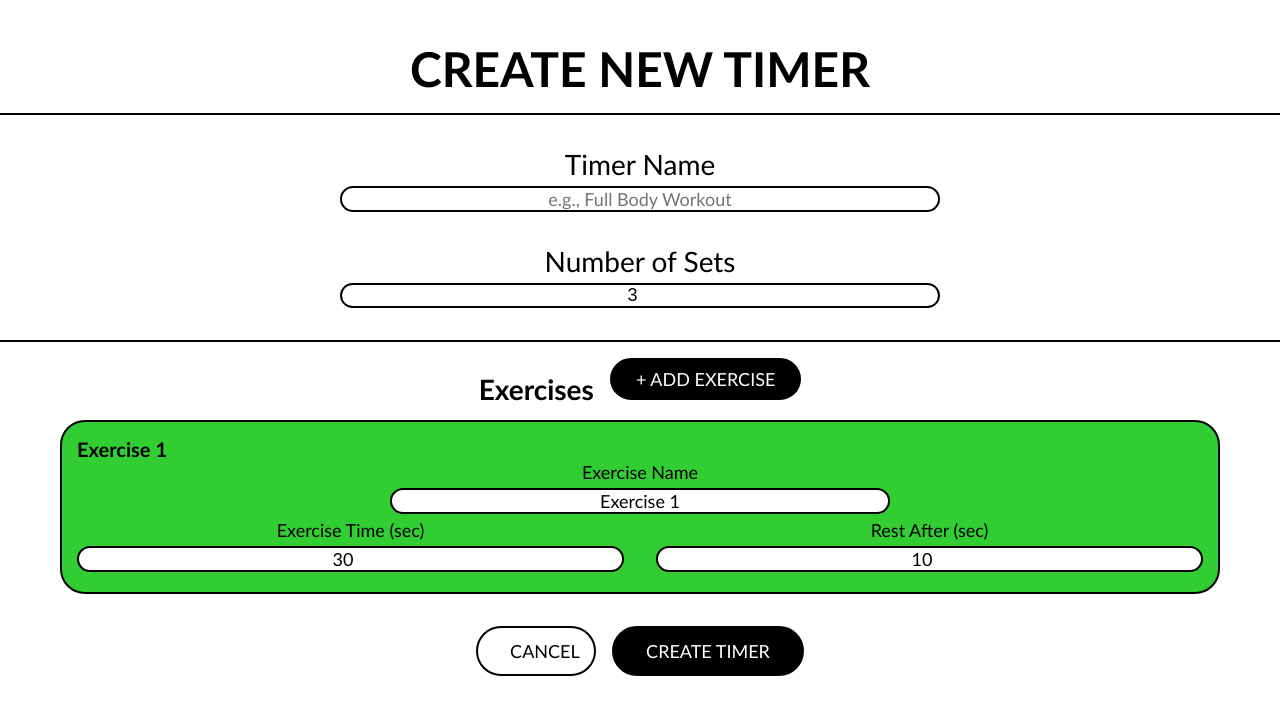
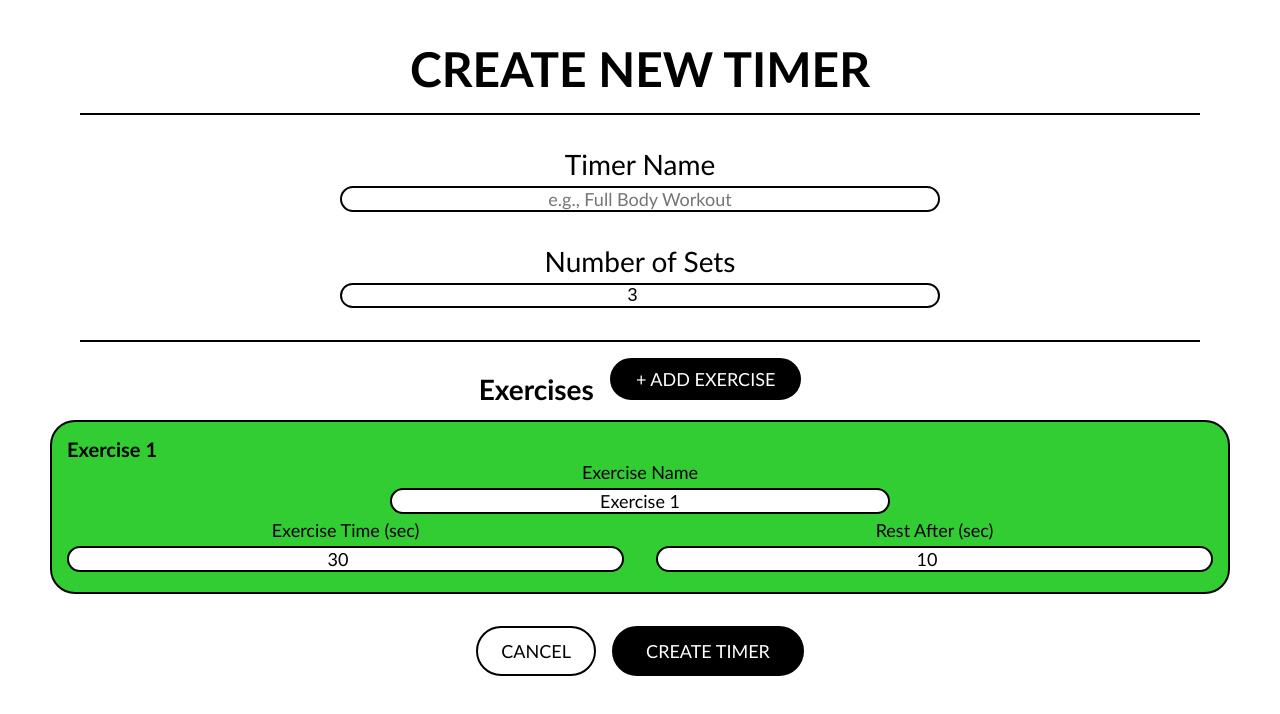
Before and after one commit to aholzman1/Timer-App, a Next.js app: page / in a window 1280 px wide. Both pictures are taken after a click on the button "+ CREATE NEW TIMER". Shown: the top 714 px of the page. Built offline with nearby package versions, Linux system fonts and the light colour scheme.

Commit message:
Fix TimerForm spacing: align lines with home page, reduce exercise box margins to 10px, center cancel button

```diff
--- a/src/components/TimerForm.tsx
+++ b/src/components/TimerForm.tsx
@@ -101,7 +101,7 @@ export function TimerForm({
         <h2 style={{ fontSize: "48px" }} className="font-bold text-black mb-6">
           {initialTimer ? "EDIT TIMER" : "CREATE NEW TIMER"}
         </h2>
-        <div style={{ height: "2px", backgroundColor: "black", marginTop: "16px", marginLeft: "-40px", marginRight: "-40px" }}></div>
+        <div style={{ height: "2px", backgroundColor: "black", marginTop: "16px", marginLeft: "40px", marginRight: "40px" }}></div>
       </div>
 
       <div style={{ marginTop: "5px", marginBottom: "32px" }}>
@@ -133,7 +133,7 @@ export function TimerForm({
         />
       </div>
 
-      <div style={{ height: "2px", backgroundColor: "black", marginTop: "16px", marginLeft: "-40px", marginRight: "-40px", marginBottom: "16px" }}></div>
+      <div style={{ height: "2px", backgroundColor: "black", marginTop: "16px", marginLeft: "40px", marginRight: "40px", marginBottom: "16px" }}></div>
 
       <div style={{ marginBottom: "32px" }}>
         <div className="flex justify-center items-center mb-6">
@@ -150,7 +150,7 @@ export function TimerForm({
           </button>
         </div>
 
-        <div className="space-y-6" style={{ marginLeft: "20px", marginRight: "20px", display: "flex", flexDirection: "column", gap: "20px" }}>
+        <div className="space-y-6" style={{ marginLeft: "10px", marginRight: "10px", display: "flex", flexDirection: "column", gap: "20px" }}>
           {exercises.map((exercise, index) => (
             <div
               key={exercise.id}
@@ -236,7 +236,7 @@ export function TimerForm({
         <button
           type="button"
           onClick={onCancel}
-          style={{ fontSize: "18px", paddingLeft: "32px", paddingRight: "32px", paddingTop: "12px", paddingBottom: "12px", fontFamily: "'Futura', 'Trebuchet MS', sans-serif", color: "black", border: "2px solid black", backgroundColor: "white", borderRadius: "9999px", maxWidth: "120px" }}
+          style={{ fontSize: "18px", paddingLeft: "32px", paddingRight: "32px", paddingTop: "12px", paddingBottom: "12px", fontFamily: "'Futura', 'Trebuchet MS', sans-serif", color: "black", border: "2px solid black", backgroundColor: "white", borderRadius: "9999px", maxWidth: "120px", display: "flex", alignItems: "center", justifyContent: "center" }}
           className="font-semibold transition-all duration-300 hover:opacity-70"
         >
           CANCEL
```
